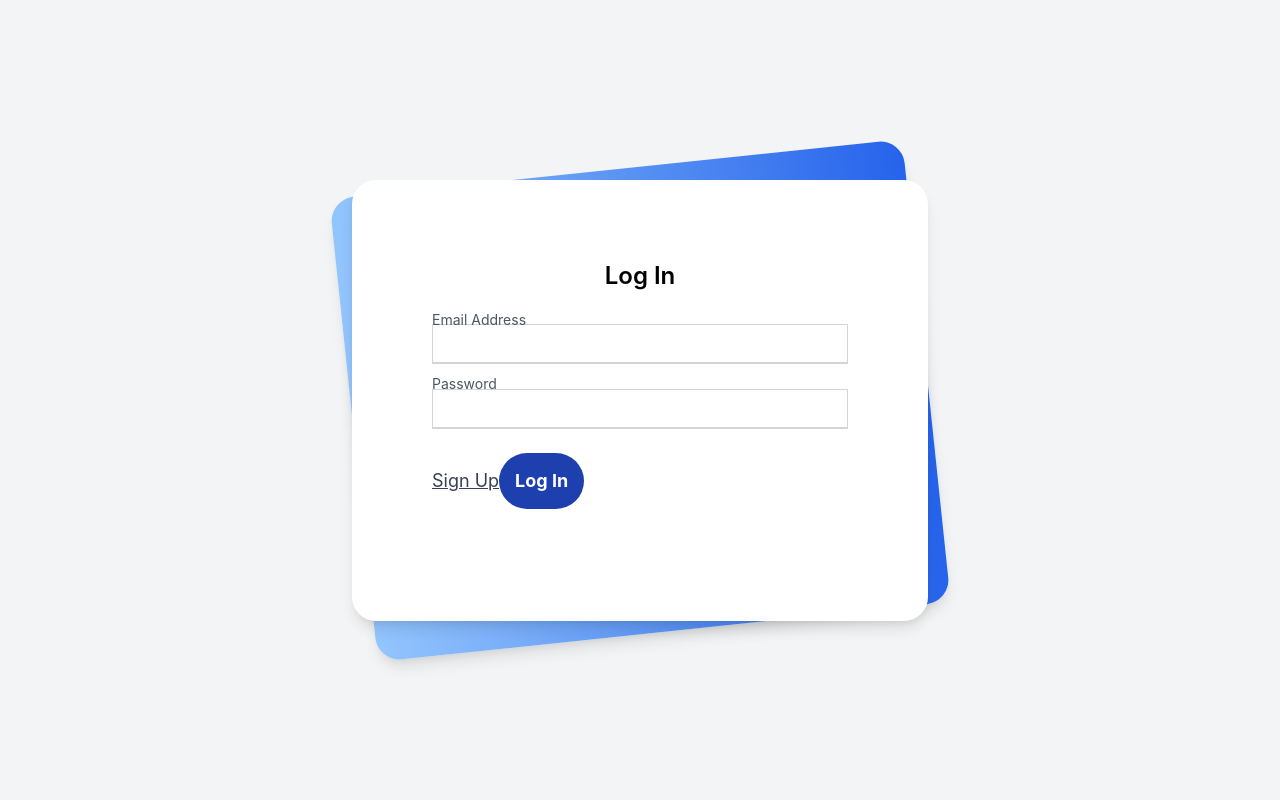
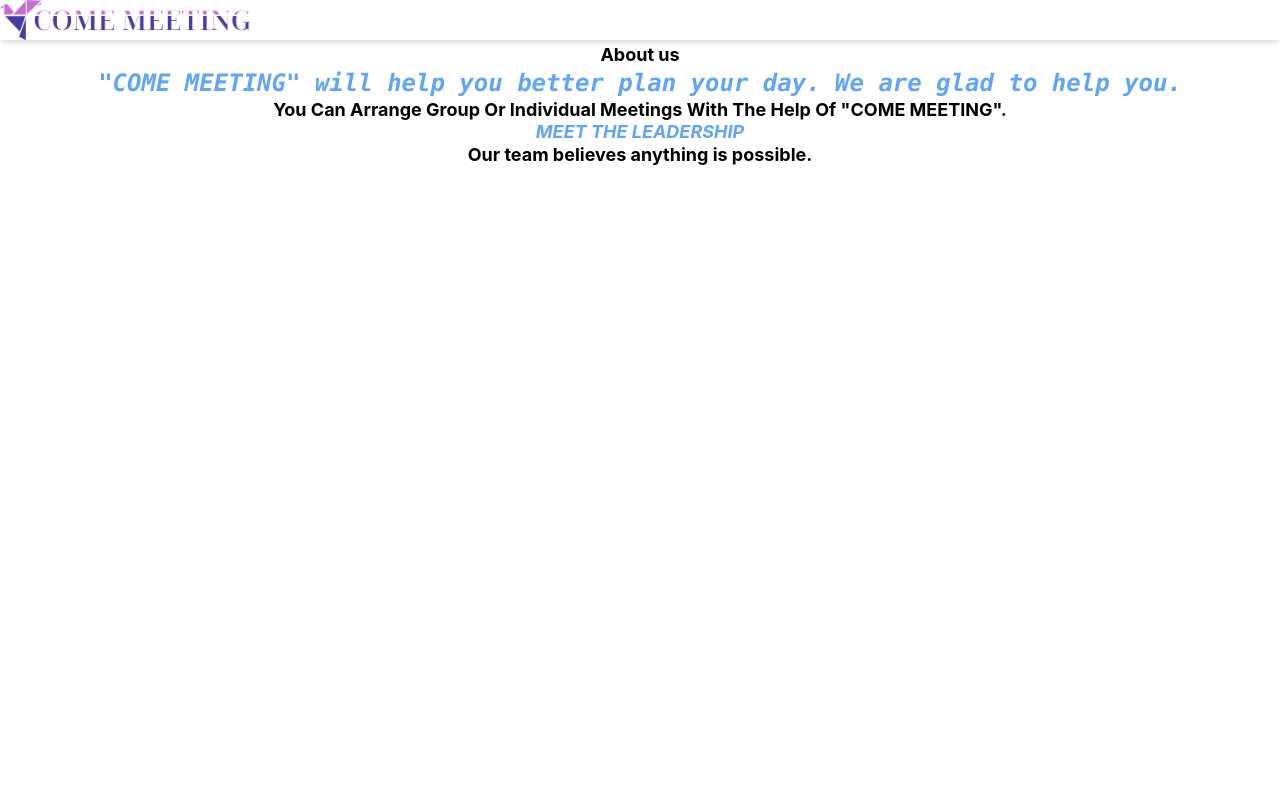
Before and after one commit to fe-bootcamp-2021/evently, a React (Create React App) app: page / in a window 1280 px wide. Shown: the top 800 px of the page. Built offline with nearby package versions, Linux system fonts and the light colour scheme.

Commit message:
docs:add about us page

```diff
--- a/package.json
+++ b/package.json
@@ -9,6 +9,8 @@
     "@devexpress/dx-react-core": "^2.7.6",
     "@devexpress/dx-react-scheduler": "^2.7.6",
     "@devexpress/dx-react-scheduler-material-ui": "^2.7.6",
+    "@fortawesome/free-brands-svg-icons": "^5.15.4",
+    "@fortawesome/free-regular-svg-icons": "^5.15.4",
     "@heroicons/react": "^1.0.3",
     "@material-ui/core": "^4.12.3",
     "@material-ui/icons": "^4.11.2",
@@ -24,6 +26,8 @@
     "react-dom": "^17.0.2",
     "react-router-dom": "^5.2.0",
     "react-scripts": "4.0.3",
+    "react-social-icons": "^5.5.1",
+    "styled-components": "^5.3.0",
     "web-vitals": "^1.1.2"
   },
   "scripts": {
--- a/src/App.js
+++ b/src/App.js
@@ -1,14 +1,8 @@
 import React from "react";
-import Login from "./components/LoginSign/LoginSign";
-import OneOnOne from "./components/OneOnOne/OneOnOne";
-import Evently from "./components/Availability/ListView";
+import PageAboutUs from '../src/pages/PageAboutUS/PageAboutUS'
 
 export default function App() {
   return (
-    <div className="App">
-      <Login />
-      <OneOnOne />
-      <Evently />
-    </div>
+  <PageAboutUs/>
   );
 }
--- /dev/null
+++ b/src/pages/PageAboutUS/AboutUsFooter/AboutUsFooter.jsx
@@ -0,0 +1,122 @@
+/* import React from "react";
+import {
+  Box,
+  Container,
+  Row,
+  Column,
+  FooterLink,
+  Heading,
+} from "./AboutUsFooterStyle";
+
+export default function AboutUsFooter() {
+  return (
+    <Box>
+      <h1 style={{ color: "green", textAlign: "center", marginTop: "-50px" }}>
+        GeeksforGeeks: A Computer Science Portal for Geeks
+      </h1>
+      <Container>
+        <Row>
+          <Column>
+            <Heading>About Us</Heading>
+            <FooterLink href="#">Aim</FooterLink>
+            <FooterLink href="#">Vision</FooterLink>
+            <FooterLink href="#">Testimonials</FooterLink>
+          </Column>
+          <Column>
+            <Heading>Services</Heading>
+            <FooterLink href="#">Writing</FooterLink>
+            <FooterLink href="#">Internships</FooterLink>
+            <FooterLink href="#">Coding</FooterLink>
+            <FooterLink href="#">Teaching</FooterLink>
+          </Column>
+          <Column>
+            <Heading>Contact Us</Heading>
+            <FooterLink href="#">Uttar Pradesh</FooterLink>
+            <FooterLink href="#">Ahemdabad</FooterLink>
+            <FooterLink href="#">Indore</FooterLink>
+            <FooterLink href="#">Mumbai</FooterLink>
+          </Column>
+          <Column>
+            <Heading>Social Media</Heading>
+            <FooterLink href="#">
+              <i className="fab fa-facebook-f">
+                <span style={{ marginLeft: "10px" }}>Facebook</span>
+              </i>
+            </FooterLink>
+            <FooterLink href="#">
+              <i className="fab fa-instagram">
+                <span style={{ marginLeft: "10px" }}>Instagram</span>
+              </i>
+            </FooterLink>
+            <FooterLink href="#">
+              <i className="fab fa-twitter">
+                <span style={{ marginLeft: "10px" }}>Twitter</span>
+              </i>
+            </FooterLink>
+            <FooterLink href="#">
+              <i className="fab fa-youtube">
+                <span style={{ marginLeft: "10px" }}>Youtube</span>
+              </i>
+            </FooterLink>
+          </Column>
+        </Row>
+      </Container>
+    </Box>
+  );
+} */
+
+import React from "react";
+import ReactDOM from "react-dom";
+import { FontAwesomeIcon } from "@fortawesome/react-fontawesome";
+import { faFacebookF } from "@fortawesome/free-brands-svg-icons";
+import { faTwitter } from "@fortawesome/free-brands-svg-icons";
+import { faLinkedinIn } from "@fortawesome/free-brands-svg-icons";
+import { faGithub } from "@fortawesome/free-brands-svg-icons";
+import { faCopyright } from "@fortawesome/free-regular-svg-icons";
+
+export default function AboutUsFooter() {
+  return (
+    <>
+      <div className="text-sm px-8 text-center flex-none py-4 space-x-3">
+        <a
+          href="https://www.linkedin.com/"
+          target="_blank"
+          aria-label="linkedin-link"
+        >
+          <i>
+            <FontAwesomeIcon icon={faLinkedinIn} />
+          </i>
+        </a>
+        <a
+          href="https://www.facebook.com"
+          target="_blank"
+          aria-label="facebook-link"
+        >
+          <i>
+            <FontAwesomeIcon icon={faFacebookF} />
+          </i>
+        </a>
+        <a
+          href="https://www.twitter.com"
+          target="_blank"
+          aria-label="twitter-link"
+        >
+          <i>
+            <FontAwesomeIcon icon={faTwitter} />
+          </i>
+        </a>
+        <a
+          href="https://www.github.com"
+          target="_blank"
+          aria-label="github-link"
+        >
+          <i>
+            <FontAwesomeIcon icon={faGithub} />
+          </i>
+        </a>
+      </div>
+      <FontAwesomeIcon icon={faCopyright} />
+      Copyright 2021
+    </>
+  );
+}
--- /dev/null
+++ b/src/pages/PageAboutUS/PageAboutUS.jsx
@@ -0,0 +1,92 @@
+import React from "react";
+import ReactDOM from "react-dom";
+import { Box } from "@material-ui/core";
+import Avatar from "@material-ui/core/Avatar";
+import Logo from "../../components/Logo/Logo";
+import AboutUsFooter from "./AboutUsFooter/AboutUsFooter";
+
+export default function PageAboutUS() {
+  return (
+    <div className="overflow-y-scroll ">
+      <div className="max-w-lm inline-block flex flex-col mx-auto bg-white shadow-md">
+        <Logo />
+      </div>
+      <div className="block mt-1 text-lg leading-tight font-bold text-center">
+        About us
+        <div className="placeholder-blue-500 italic text-2xl text-blue-400 p-50 text-lg extralight font-mono">
+          "COME MEETING" will help you better plan your day. We are glad to help
+          you.
+        </div>
+        <h4 className="capitalize not-italic">
+          You can arrange group or individual meetings with the help of "COME
+          MEETING".
+        </h4>
+        <h2 className="uppercase text-blue-400 italic">Meet the leadership</h2>
+        <h2>Our team believes anything is possible.</h2>
+      </div>
+      {/* <div className="flex justify-center p-15">
+        <div className="flex space-x-7">
+          <div className="justify-center space-y-3">
+            <Avatar className="h-3 w-3 p-20 border-solid border-gray-900 shadow-lg">
+              TK
+            </Avatar>
+            <div className="justify-center space-y-1">
+              <h3> Tigran Khanaghyan</h3>
+              <h3> Team brain</h3>
+            </div>
+          </div>
+        </div>
+        <div className="flex justify-center p-15">
+        <div className="flex space-x-7">
+          <div className="justify-center space-y-3">
+            <Avatar className="h-3 w-3 p-20 border-solid border-gray-900 shadow-lg">
+              AK
+            </Avatar>
+            <div className="justify-center space-y-1">
+              <h3> Ani Keshishyan </h3>
+              <h3> Team omniscient </h3>
+            </div>
+          </div>
+        </div>
+        <div className="flex justify-center p-15">
+        <div className="flex space-x-7">
+          <div className="justify-center space-y-3">
+            <Avatar className="h-3 w-3 p-20 border-solid border-gray-900 shadow-lg">
+              HB
+            </Avatar>
+            <div className="justify-center space-y-1">
+              <h3> Haik Bazoyan </h3>
+              <h3> Team designer</h3>
+            </div>
+          </div>
+        </div>
+        <div className="flex justify-center p-15">
+        <div className="flex space-x-7">
+          <div className="justify-center space-y-3">
+            <Avatar className="h-3 w-3 p-20 border-solid border-gray-900 shadow-lg">
+              KA
+            </Avatar>
+            <div className="justify-center space-y-1">
+              <h3> Karine Asatryan</h3>
+              <h3> Our beginner</h3>
+            </div>
+          </div>
+        </div>
+        <div className="flex justify-center p-15">
+         <div className="flex space-x-7">
+          <div className="justify-center space-y-3">
+            <Avatar className="h-3 w-3 p-20 border-solid border-gray-900 shadow-lg">
+              AH
+            </Avatar>
+            <div className="justify-center space-y-1">
+              <h3> Arevik Hayrapetyan </h3>
+              <h3> Our sun </h3>
+            </div>
+          </div>
+          </>div */}
+        {/* </div>
+        </div>
+      <AboutUsFooter /> */}
+    </div>
+  );
+}
--- a/tailwind.config.js
+++ b/tailwind.config.js
@@ -25,6 +25,8 @@ module.exports = {
     extend: {
       backgroundColor: ["checked"],
       borderColor: ["checked"],
+      flexWrap: ['hover', 'focus'],
+      overflow: ['hover', 'focus'],
     },
   },
   plugins: [require("@tailwindcss/forms")],
```
Also changed, not shown: src/pages/PageAboutUS/AboutUsFooter/AboutUsFooterStyle.jsx (added, +34 -0 lines), 1 other file (tests, documents, lock files or other folders).
